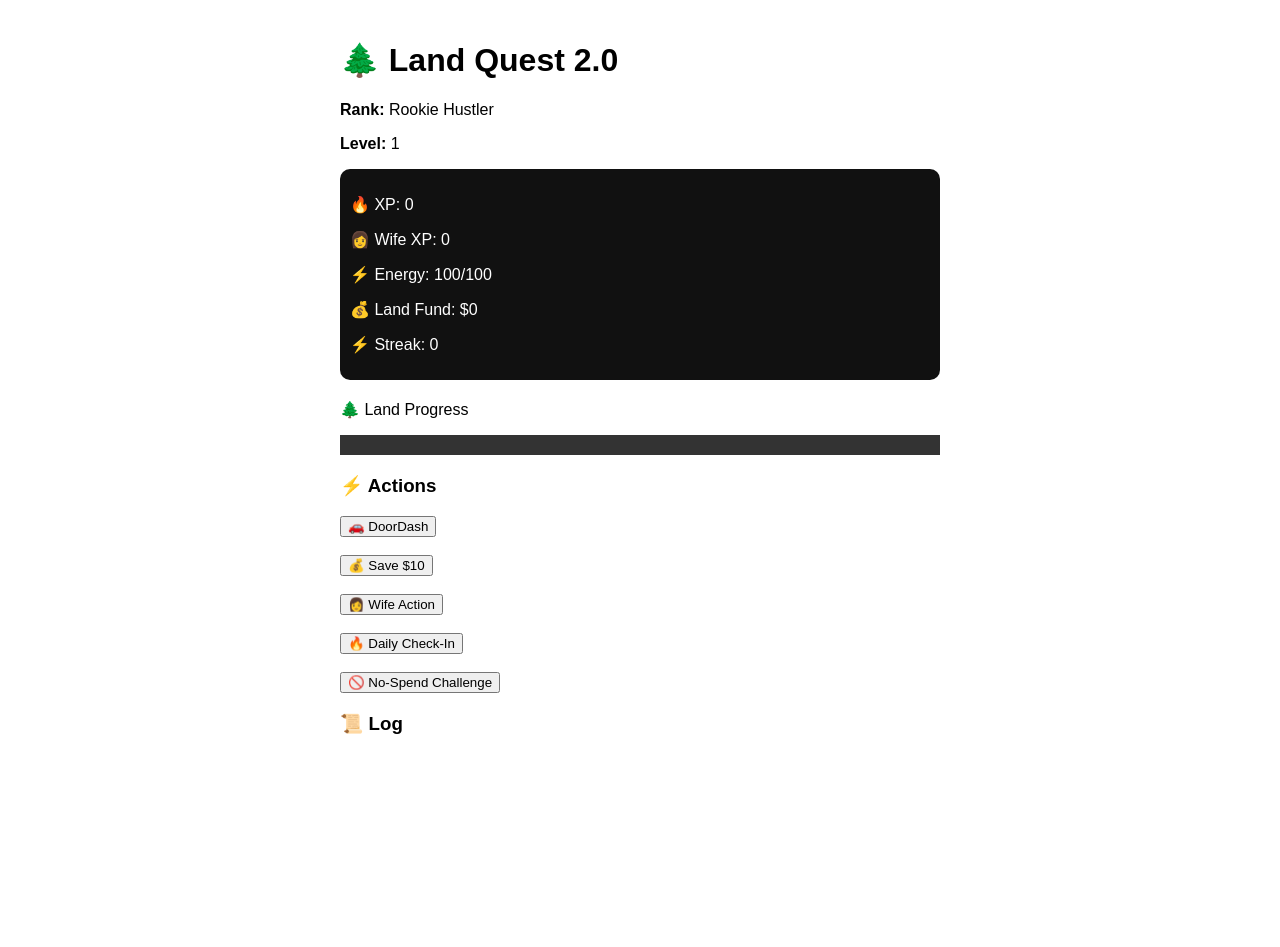
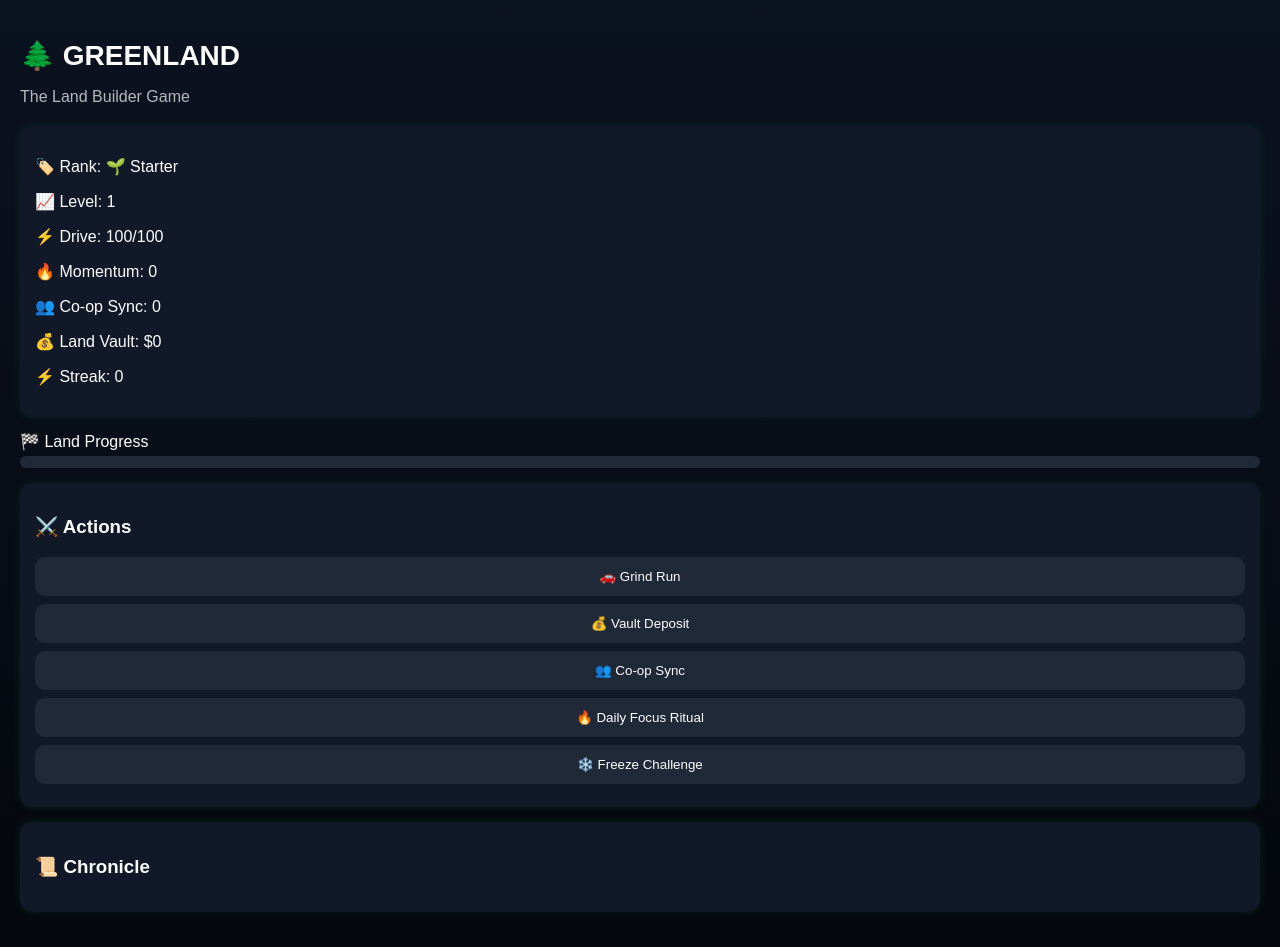
Before and after one commit to Cas6erJack/land-quest-pro-max, a Next.js app: page / in a window 1280 px wide. Before the commit the page ends 800 px from the top, so only its background shows below. Built offline with nearby package versions, Linux system fonts and the light colour scheme.

Commit message:
Update page.js

```diff
--- a/app/page.js
+++ b/app/page.js
@@ -3,125 +3,183 @@
 import { useEffect, useMemo, useState } from "react";
 
 export default function Page() {
-  const [xp, setXp] = useState(0);
-  const [landFund, setLandFund] = useState(0);
-  const [log, setLog] = useState([]);
+  const [momentum, setMomentum] = useState(0);
+  const [vault, setVault] = useState(0);
+  const [chronicle, setChronicle] = useState([]);
 
-  const [wifeXp, setWifeXp] = useState(0);
-  const [energy, setEnergy] = useState(100);
+  const [coOpSync, setCoOpSync] = useState(0);
+  const [drive, setDrive] = useState(100);
   const [streak, setStreak] = useState(0);
-  const [lastCheckIn, setLastCheckIn] = useState(null);
+  const [lastFocus, setLastFocus] = useState(null);
 
-  const LAND_GOAL = 5000;
+  const GOAL = 5000;
 
-  const level = useMemo(() => Math.floor(xp / 200) + 1, [xp]);
+  const level = useMemo(() => Math.floor(momentum / 200) + 1, [momentum]);
 
-  const title = useMemo(() => {
-    if (level >= 13) return "Land Owner (Locked In)";
-    if (level >= 9) return "Land Seeker";
-    if (level >= 6) return "Builder";
-    if (level >= 3) return "Grinder";
-    return "Rookie Hustler";
+  const rank = useMemo(() => {
+    if (level >= 13) return "🏆 Land Sovereign";
+    if (level >= 9) return "🗺️ Territory Seeker";
+    if (level >= 6) return "🧱 Builder";
+    if (level >= 3) return "⚒️ Grinder";
+    return "🌱 Starter";
   }, [level]);
 
   useEffect(() => {
-    const saved = localStorage.getItem("landQuestRPG");
+    const saved = localStorage.getItem("greenland_save");
     if (saved) {
       const data = JSON.parse(saved);
-      setXp(data.xp || 0);
-      setLandFund(data.landFund || 0);
-      setLog(data.log || []);
-      setWifeXp(data.wifeXp || 0);
-      setEnergy(data.energy ?? 100);
+      setMomentum(data.momentum || 0);
+      setVault(data.vault || 0);
+      setChronicle(data.chronicle || []);
+      setCoOpSync(data.coOpSync || 0);
+      setDrive(data.drive ?? 100);
       setStreak(data.streak || 0);
-      setLastCheckIn(data.lastCheckIn || null);
+      setLastFocus(data.lastFocus || null);
     }
   }, []);
 
   useEffect(() => {
     localStorage.setItem(
-      "landQuestRPG",
-      JSON.stringify({ xp, landFund, log, wifeXp, energy, streak, lastCheckIn })
+      "greenland_save",
+      JSON.stringify({ momentum, vault, chronicle, coOpSync, drive, streak, lastFocus })
     );
-  }, [xp, landFund, log, wifeXp, energy, streak, lastCheckIn]);
+  }, [momentum, vault, chronicle, coOpSync, drive, streak, lastFocus]);
 
-  const addLog = (text) => setLog((l) => [text, ...l]);
+  const addChronicle = (text) => setChronicle((c) => [text, ...c]);
 
-  const doDoorDash = () => {
-    if (energy < 20) return;
-    setEnergy((e) => e - 20);
-    setXp((x) => x + 25);
-    addLog("🚗 DoorDash completed (+25 XP, -20 Energy)");
+  const grindRun = () => {
+    if (drive < 20) return;
+    setDrive((d) => d - 20);
+    setMomentum((m) => m + 25);
+    addChronicle("🚗 Grind Run completed (+Momentum, -Drive)");
   };
 
-  const saveMoney = (amount = 10) => {
-    setXp((x) => x + amount * 2);
-    setLandFund((f) => f + amount);
-    addLog(`💰 Saved $${amount}`);
+  const vaultDeposit = (amount = 10) => {
+    setMomentum((m) => m + amount * 2);
+    setVault((v) => v + amount);
+    addChronicle(`💰 Vault Deposit +$${amount}`);
   };
 
-  const wifeAction = () => {
-    setWifeXp((x) => x + 10);
-    setXp((x) => x + 5);
-    addLog("👩 Wife action completed");
+  const coOpAction = () => {
+    setCoOpSync((c) => c + 10);
+    setMomentum((m) => m + 5);
+    addChronicle("👥 Co-op Sync boosted");
   };
 
-  const checkIn = () => {
+  const dailyFocus = () => {
     const today = new Date().toDateString();
-    if (lastCheckIn !== today) {
+    if (lastFocus !== today) {
       setStreak((s) => s + 1);
-      setEnergy(100);
-      setLastCheckIn(today);
-      setXp((x) => x + 10);
-      addLog("🔥 Daily check-in (+streak + energy refill)");
+      setDrive(100);
+      setLastFocus(today);
+      setMomentum((m) => m + 10);
+      addChronicle("🔥 Daily Focus Ritual completed");
     }
   };
 
-  const noSpend = () => {
-    setXp((x) => x + 15);
-    addLog("🚫 No-spend challenge completed");
+  const freezeChallenge = () => {
+    setMomentum((m) => m + 15);
+    addChronicle("❄️ Freeze Challenge completed");
   };
 
-  const progress = Math.min((landFund / LAND_GOAL) * 100, 100);
+  const progress = Math.min((vault / GOAL) * 100, 100);
 
   return (
-    <div style={{ padding: 20, maxWidth: 600, margin: "0 auto", fontFamily: "Arial" }}>
-      <h1>🌲 Land Quest 2.0</h1>
+    <div style={styles.bg}>
 
-      <p><b>Rank:</b> {title}</p>
-      <p><b>Level:</b> {level}</p>
+      <h1 style={styles.title}>🌲 GREENLAND</h1>
+      <p style={styles.sub}>The Land Builder Game</p>
 
-      <div style={{ background: "#111", color: "#fff", padding: 10, borderRadius: 10 }}>
-        <p>🔥 XP: {xp}</p>
-        <p>👩 Wife XP: {wifeXp}</p>
-        <p>⚡ Energy: {energy}/100</p>
-        <p>💰 Land Fund: ${landFund}</p>
+      {/* STATS PANEL */}
+      <div style={styles.panel}>
+        <p>🏷️ Rank: {rank}</p>
+        <p>📈 Level: {level}</p>
+        <p>⚡ Drive: {drive}/100</p>
+        <p>🔥 Momentum: {momentum}</p>
+        <p>👥 Co-op Sync: {coOpSync}</p>
+        <p>💰 Land Vault: ${vault}</p>
         <p>⚡ Streak: {streak}</p>
       </div>
 
-      <div style={{ marginTop: 20 }}>
-        <p>🌲 Land Progress</p>
-        <div style={{ background: "#333", height: 20 }}>
-          <div style={{ width: `${progress}%`, height: "100%", background: "green" }} />
+      {/* PROGRESS BAR */}
+      <div style={styles.barWrap}>
+        <div style={styles.barLabel}>🏁 Land Progress</div>
+        <div style={styles.bar}>
+          <div style={{ ...styles.fill, width: `${progress}%` }} />
         </div>
       </div>
 
-      <div style={{ marginTop: 20 }}>
-        <h3>⚡ Actions</h3>
+      {/* ACTIONS */}
+      <div style={styles.panel}>
+        <h3>⚔️ Actions</h3>
 
-        <button onClick={doDoorDash}>🚗 DoorDash</button><br /><br />
-        <button onClick={() => saveMoney(10)}>💰 Save $10</button><br /><br />
-        <button onClick={wifeAction}>👩 Wife Action</button><br /><br />
-        <button onClick={checkIn}>🔥 Daily Check-In</button><br /><br />
-        <button onClick={noSpend}>🚫 No-Spend Challenge</button>
+        <button style={styles.btn} onClick={grindRun}>🚗 Grind Run</button>
+        <button style={styles.btn} onClick={() => vaultDeposit(10)}>💰 Vault Deposit</button>
+        <button style={styles.btn} onClick={coOpAction}>👥 Co-op Sync</button>
+        <button style={styles.btn} onClick={dailyFocus}>🔥 Daily Focus Ritual</button>
+        <button style={styles.btn} onClick={freezeChallenge}>❄️ Freeze Challenge</button>
       </div>
 
-      <div style={{ marginTop: 20 }}>
-        <h3>📜 Log</h3>
-        {log.map((l, i) => (
-          <div key={i}>• {l}</div>
+      {/* CHRONICLE */}
+      <div style={styles.panel}>
+        <h3>📜 Chronicle</h3>
+        {chronicle.map((c, i) => (
+          <div key={i} style={{ fontSize: 12, opacity: 0.9 }}>• {c}</div>
         ))}
       </div>
+
     </div>
   );
 }
+
+const styles = {
+  bg: {
+    background: "linear-gradient(#0b1220, #05070d)",
+    color: "white",
+    minHeight: "100vh",
+    padding: 20,
+    fontFamily: "Arial"
+  },
+  title: {
+    fontSize: 28,
+    marginBottom: 0
+  },
+  sub: {
+    opacity: 0.7,
+    marginBottom: 20
+  },
+  panel: {
+    background: "#111827",
+    padding: 15,
+    borderRadius: 12,
+    marginBottom: 15,
+    boxShadow: "0 0 10px rgba(0,255,100,0.1)"
+  },
+  btn: {
+    display: "block",
+    width: "100%",
+    marginBottom: 8,
+    padding: 12,
+    borderRadius: 10,
+    border: "none",
+    background: "#1f2937",
+    color: "white",
+    cursor: "pointer"
+  },
+  barWrap: {
+    marginBottom: 15
+  },
+  barLabel: {
+    marginBottom: 5
+  },
+  bar: {
+    height: 12,
+    background: "#1f2937",
+    borderRadius: 10,
+    overflow: "hidden"
+  },
+  fill: {
+    height: "100%",
+    background: "linear-gradient(90deg, #22c55e, #16a34a)"
+  }
+};
```
